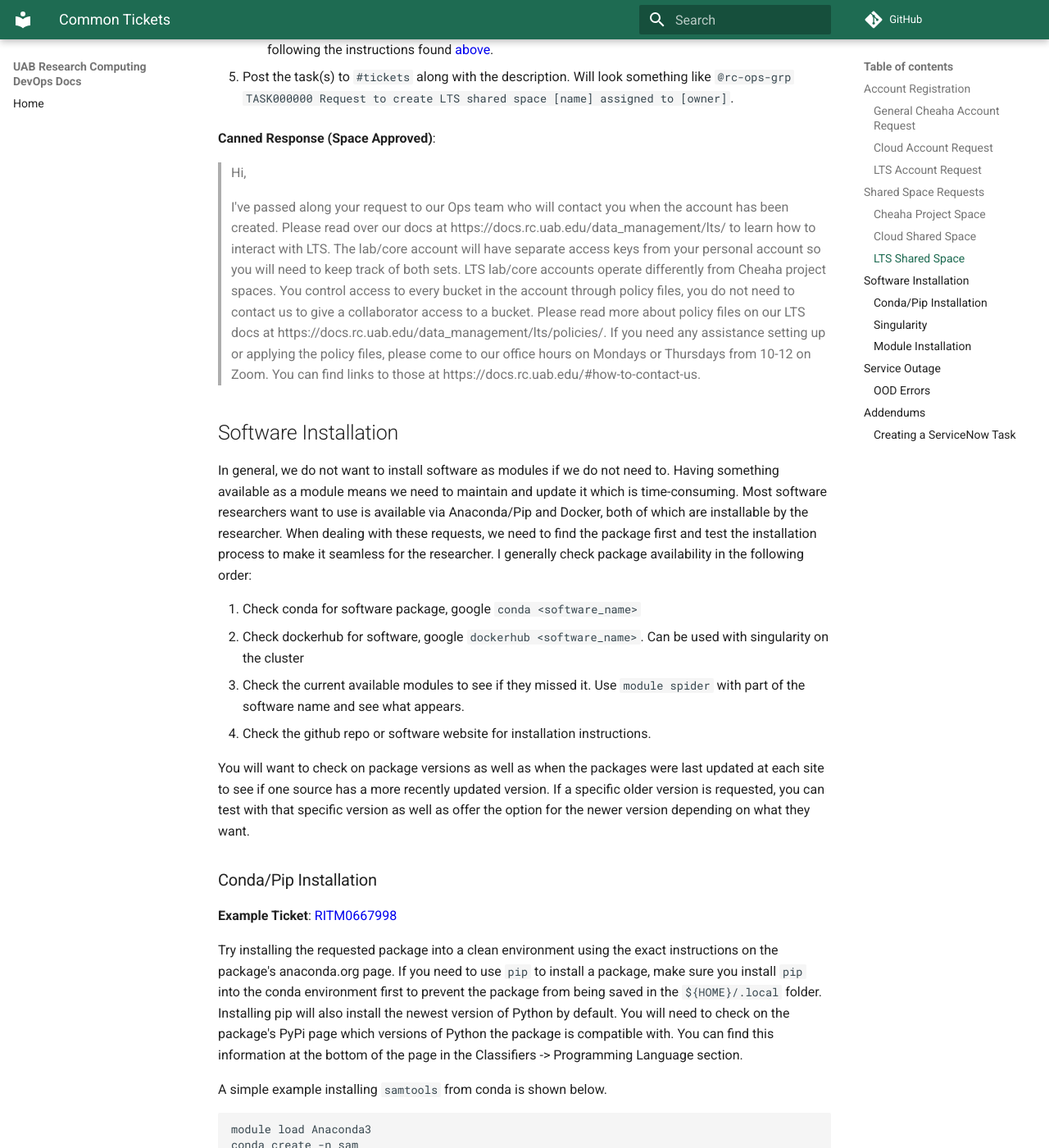
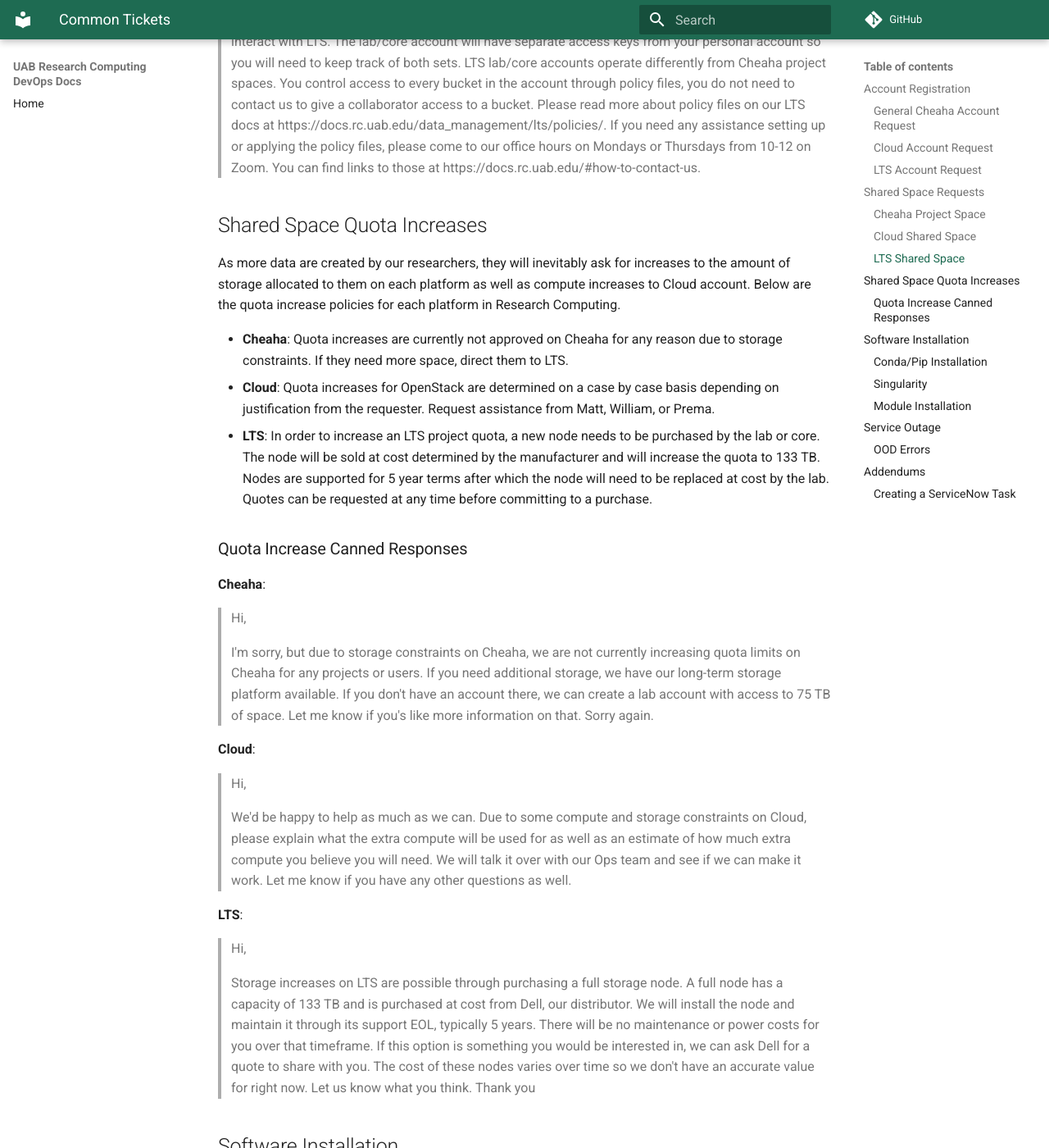
Before and after one commit to uabrc/devops-docs, an MkDocs documentation site: the page built from docs/tickets.md, in a window 1280 px wide and 1400 px high, scrolled down 5888 px. Shown: the whole window at 82% size. Built offline with MkDocs 1.6.1 and Material for MkDocs 9.7.7, drawn with Linux system fonts in a browser that asks for light colours; comment, search, counter and statistics services are not loaded; some of the changed text lies outside the part shown.

Commit message:
add distinct quota increase section

```diff
--- a/docs/tickets.md
+++ b/docs/tickets.md
@@ -97,7 +95,7 @@
 >
 > We can get that project space created for you. Please give us a list of BlazerIDs for the people who should have access to the space as well as the name of the space. In general, we suggest names such as [[insert suggested names]], but we can use any name you prefer. Once we get that information, we can get everything set up for you.
 
-**Canned Response (Space Denied)**:
+**Canned Response (Space Denied Due To > 1 Project Space)**:
 
 > Hi,
 >
@@ -166,6 +160,34 @@
 > Hi,
 >
 > I've passed along your request to our Ops team who will contact you when the account has been created. Please read over our docs at https://docs.rc.uab.edu/data_management/lts/ to learn how to interact with LTS. The lab/core account will have separate access keys from your personal account so you will need to keep track of both sets. LTS lab/core accounts operate differently from Cheaha project spaces. You control access to every bucket in the account through policy files, you do not need to contact us to give a collaborator access to a bucket. Please read more about policy files on our LTS docs at https://docs.rc.uab.edu/data_management/lts/policies/. If you need any assistance setting up or applying the policy files, please come to our office hours on Mondays or Thursdays from 10-12 on Zoom. You can find links to those at https://docs.rc.uab.edu/#how-to-contact-us.
+
+## Shared Space Quota Increases
+
+As more data are created by our researchers, they will inevitably ask for increases to the amount of storage allocated to them on each platform as well as compute increases to Cloud account. Below are the quota increase policies for each platform in Research Computing.
+
+- **Cheaha**: Quota increases are currently not approved on Cheaha for any reason due to storage constraints. If they need more space, direct them to LTS.
+- **Cloud**: Quota increases for OpenStack are determined on a case by case basis depending on justification from the requester. Request assistance from Matt, William, or Prema.
+- **LTS**: In order to increase an LTS project quota, a new node needs to be purchased by the lab or core. The node will be sold at cost determined by the manufacturer and will increase the quota to 133 TB. Nodes are supported for 5 year terms after which the node will need to be replaced at cost by the lab. Quotes can be requested at any time before committing to a purchase.
+
+### Quota Increase Canned Responses
+
+**Cheaha**:
+
+> Hi,
+>
+> I'm sorry, but due to storage constraints on Cheaha, we are not currently increasing quota limits on Cheaha for any projects or users. If you need additional storage, we have our long-term storage platform available. If you don't have an account there, we can create a lab account with access to 75 TB of space. Let me know if you's like more information on that. Sorry again.
+
+**Cloud**:
+
+> Hi,
+>
+> We'd be happy to help as much as we can. Due to some compute and storage constraints on Cloud, please explain what the extra compute will be used for as well as an estimate of how much extra compute you believe you will need. We will talk it over with our Ops team and see if we can make it work. Let me know if you have any other questions as well.
+
+**LTS**:
+
+> Hi,
+>
+> Storage increases on LTS are possible through purchasing a full storage node. A full node has a capacity of 133 TB and is purchased at cost from Dell, our distributor. We will install the node and maintain it through its support EOL, typically 5 years. There will be no maintenance or power costs for you over that timeframe. If this option is something you would be interested in, we can ask Dell for a quote to share with you. The cost of these nodes varies over time so we don't have an accurate value for right now. Let us know what you think. Thank you
 
 ## Software Installation
 
```
Also changed, not shown: other parts of docs/tickets.md (+0 -6 lines).
